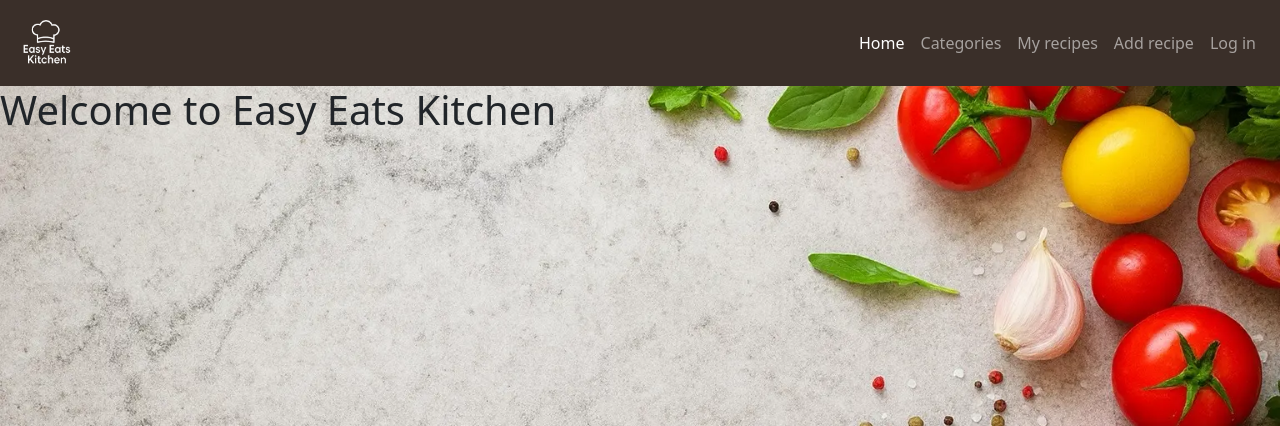
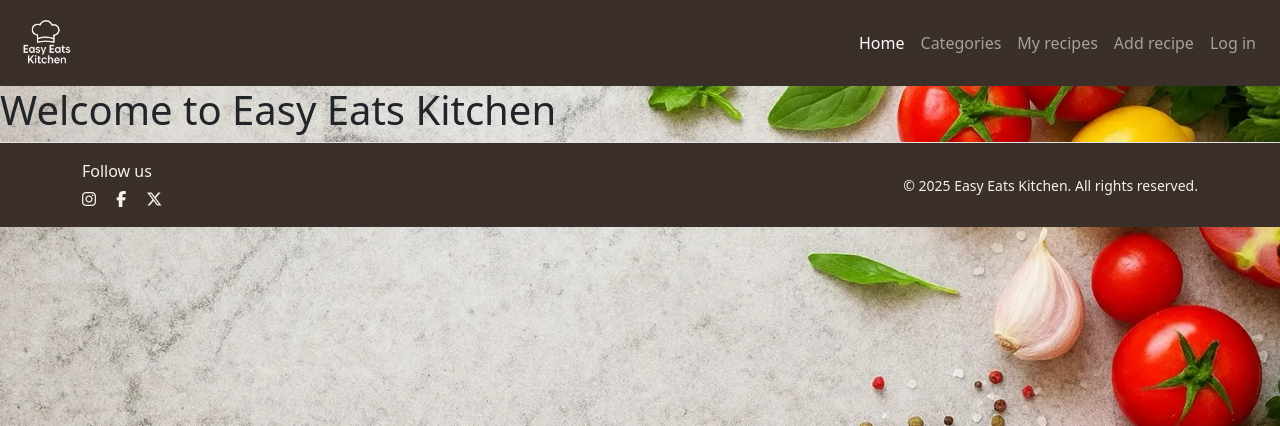
Before and after one commit to jolantadjatlova/easy-eats-kitchen, a Django app: page / in a window 1280 px wide. Shown: the top 426 px of the page. Run offline with Django 4.2, Linux system fonts and the light colour scheme.

Commit message:
Add footer with social icons

```diff
--- a/recipes/templates/recipes/base.html
+++ b/recipes/templates/recipes/base.html
@@ -34,6 +34,11 @@
       href="{% static 'favicon/favicon.ico' %}"
     >
 
+    <!-- Font Awesome-->
+    <link
+  rel="stylesheet"
+  href="https://cdnjs.cloudflare.com/ajax/libs/font-awesome/6.5.1/css/all.min.css"
+/>
     <!-- Bootstrap CSS -->
     <link
       href="https://cdn.jsdelivr.net/npm/bootstrap@5.3.8/dist/css/bootstrap.min.css"
@@ -85,6 +90,34 @@
 
     <h1>Welcome to Easy Eats Kitchen</h1>
 
+       <!-- Footer -->
+    <footer class="py-3 border-top" style="background-color: #3A2F29; color: #F5F1EB;">
+        <div class="container">
+            <!-- Follow us + icons -->
+            <div class="d-flex flex-column flex-md-row justify-content-between align-items-start align-items-md-center">
+                <div class="mb-2 mb-md-0">
+                    <div>Follow us</div>
+                    <div class="mt-1">
+                        <a href="#" class="me-3 text-decoration-none" style="color: #F5F1EB;">
+                            <i class="fa-brands fa-instagram"></i>
+                        </a>
+                        <a href="#" class="me-3 text-decoration-none" style="color: #F5F1EB;">
+                            <i class="fa-brands fa-facebook-f"></i>
+                        </a>
+                        <a href="#" class="text-decoration-none" style="color: #F5F1EB;">
+                            <i class="fa-brands fa-x-twitter"></i>
+                        </a>
+                    </div>
+                </div>
+
+                <!-- Copyright -->
+                <div class="small text-md-end">
+                    &copy; {% now "Y" %} Easy Eats Kitchen. All rights reserved.
+                </div>
+            </div>
+        </div>
+    </footer>
+
     <!-- Bootstrap 5 JS bundle with Popper -->
     <script
       src="https://cdn.jsdelivr.net/npm/bootstrap@5.3.8/dist/js/bootstrap.bundle.min.js"
```
